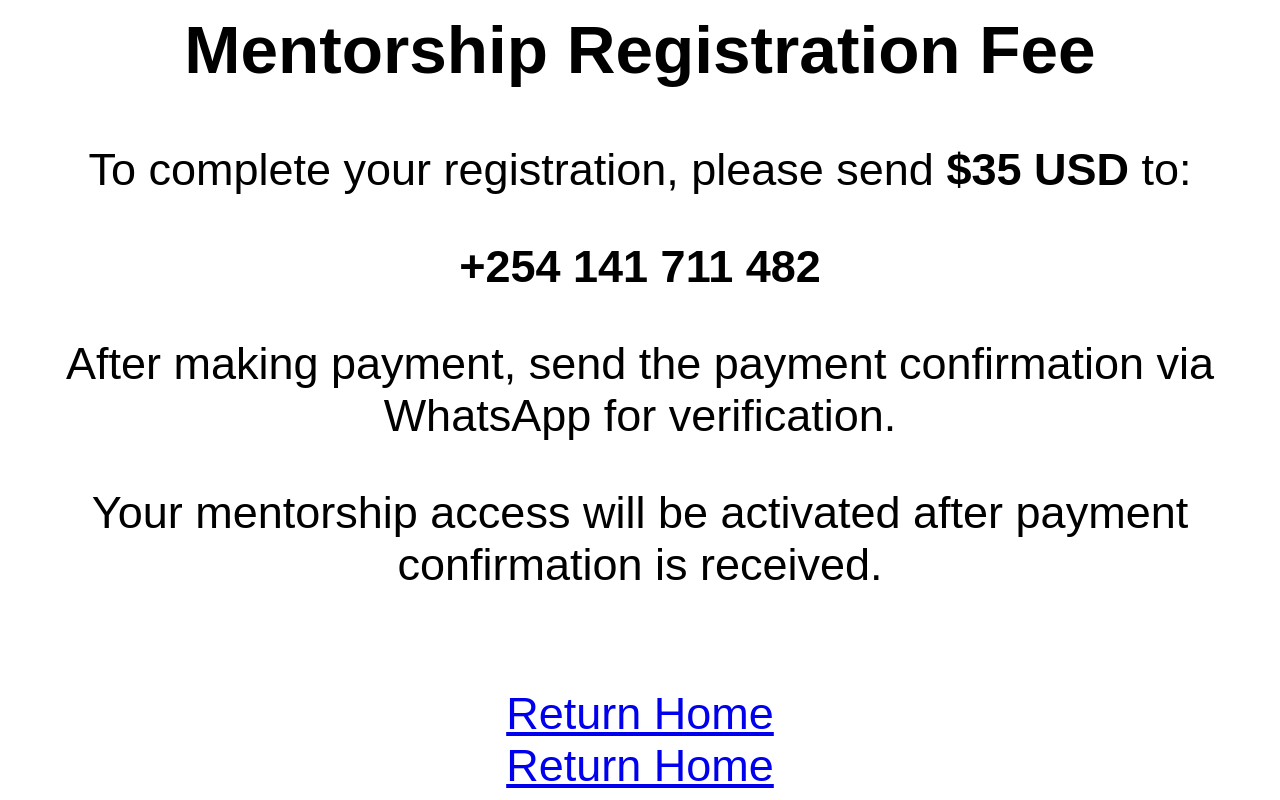
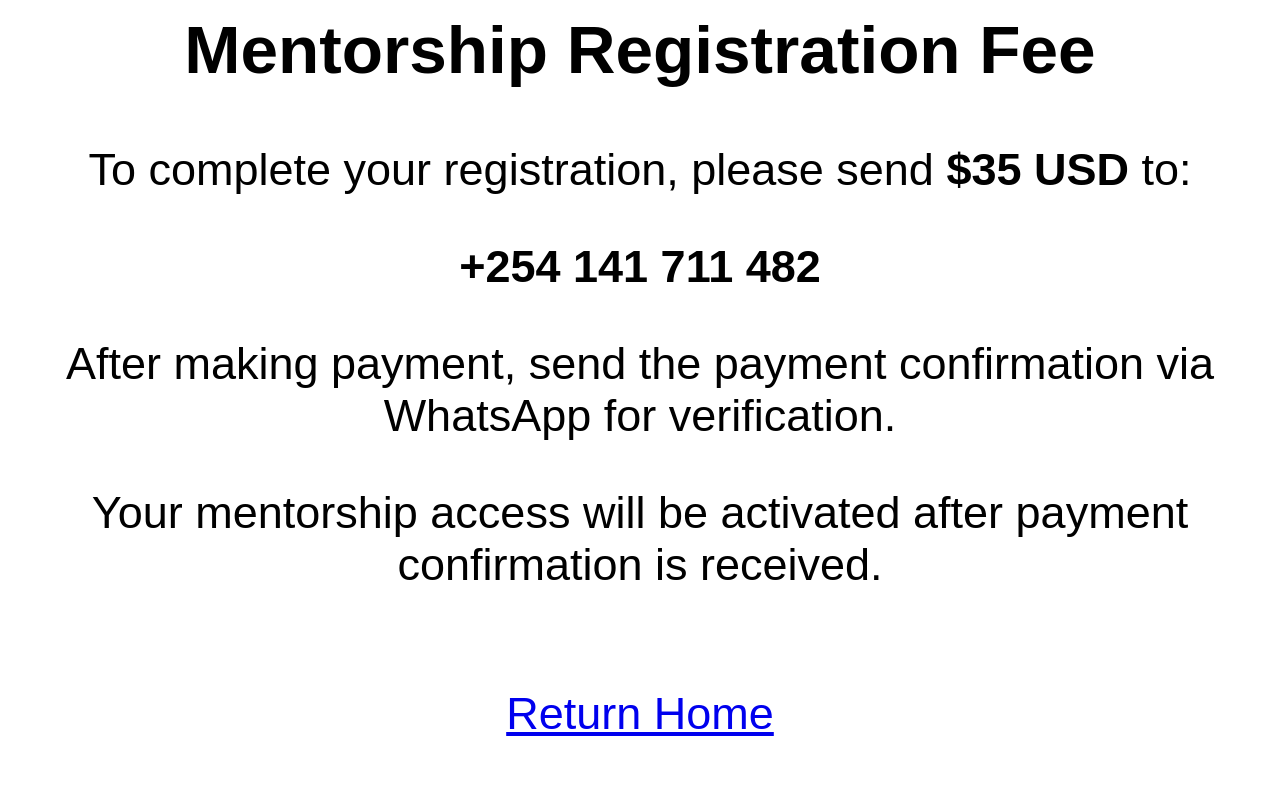
Before and after one commit to Worldclasstraders/Worldclasstraders.com, a plain HTML site: page register.html in a window 1280 px wide. Shown: the part 2473-3273 px from the top of the page. After the commit the page ends 3221 px from the top, so only its background shows below. Drawn offline with Linux system fonts and the light colour scheme.

Commit message:
Update register.html

```diff
--- a/register.html
+++ b/register.html
@@ -74,10 +74,5 @@ Your mentorship access will be activated after payment confirmation is received.
 
 <a href="index.html">Return Home</a>
 
-
-    <br>
-
-    <a href="index.html">Return Home</a>
-
 </body>
 </html>
```
